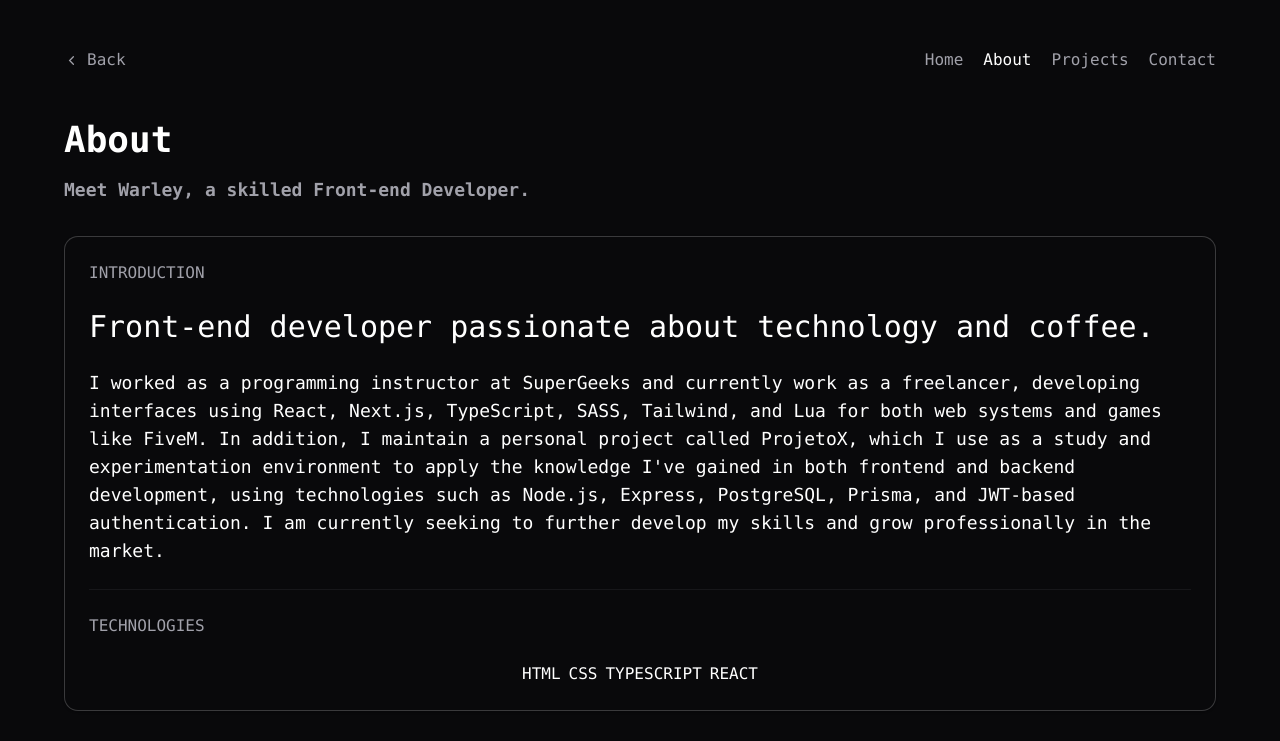
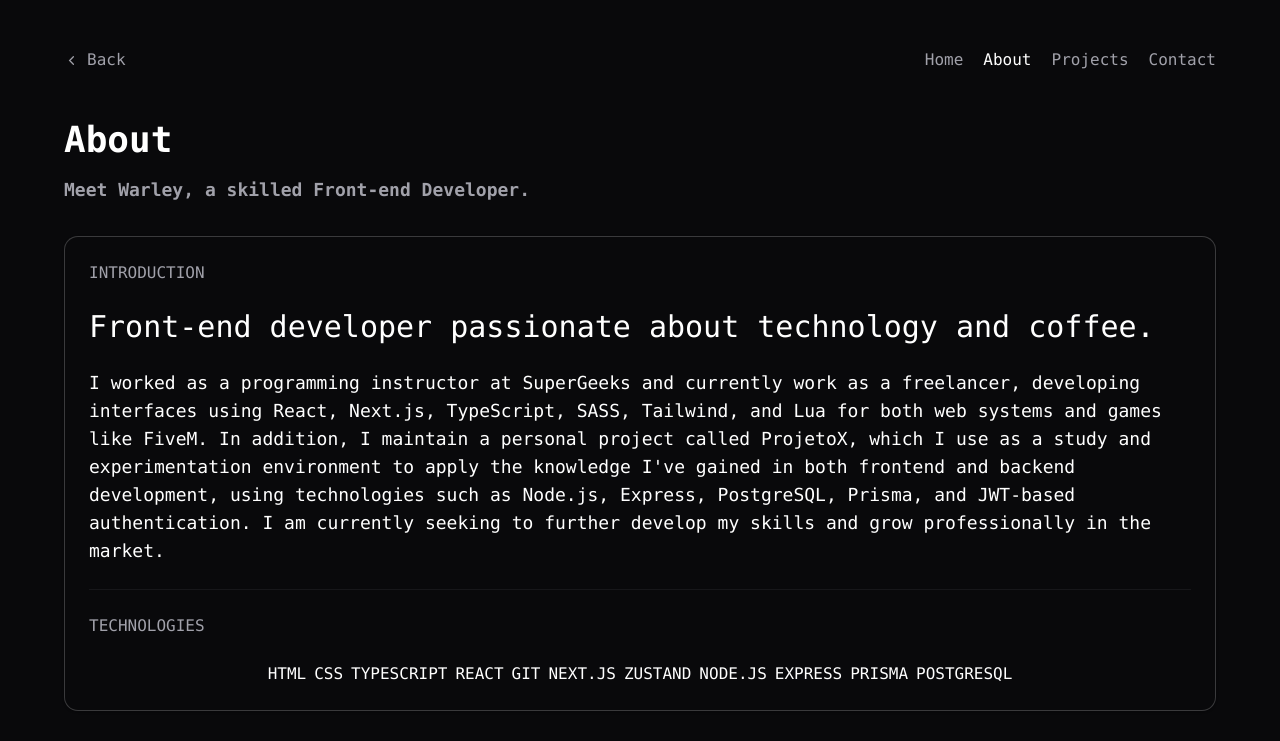
Before and after one commit to Warley72/Portfolio-V2, a Next.js app: page /about in a window 1280 px wide. Shown: the top 741 px of the page. Built offline with nearby package versions, Linux system fonts and the light colour scheme.

Commit message:
stackCommit

```diff
--- a/src/app/about/page.tsx
+++ b/src/app/about/page.tsx
@@ -1,7 +1,8 @@
 "use client"
 
 import { useState } from "react";
-import { about } from "@/data/About"
+import { Stack } from "@/data/Stack";
+import { about } from "@/data/About";
 import { Card } from "@/components/ui/card";
 import { Button } from "@/components/ui/button";
 import Navigation from "@/components/layout/navigation/Navigation";
@@ -23,11 +24,12 @@ export default function About() {
                         <p className="text-lg text-white">{about.textAbout}</p>
                         <div className="w-full h-px bg-zinc-800 opacity-50" />
                         <h1 className="text-[#A1A1AA] text-base uppercase">{about.textTechnologies}</h1>
-                        <div className="flex items-center justify-center gap-x-2">
-                            <span className="text-white">HTML</span>
-                            <span className="text-white">CSS</span>
-                            <span className="text-white">TYPESCRIPT</span>
-                            <span className="text-white">REACT</span>
+                        <div className="flex flex-wrap items-center justify-center gap-x-2">
+                            {Stack.map((stack, index) => (
+                                <div key={index} className="">
+                                    <h1 className="text-white uppercase">{[stack.stack]}</h1>
+                                </div>
+                            ))}
                         </div>
                     </Card>
 
--- /dev/null
+++ b/src/data/Stack.ts
@@ -0,0 +1,15 @@
+import { StackProps } from "@/types/Stack";
+
+export const Stack: StackProps [] = [
+    { stack: "HTML" },
+    { stack: "CSS" },
+    { stack: "TypeScript" },
+    { stack: "React" },
+    { stack: "Git" },
+    { stack: "Next.js" },
+    { stack: "Zustand" },
+    { stack: "Node.js" },
+    { stack: "Express" },
+    { stack: "Prisma" },
+    { stack: "PostgreSQL" },
+];
--- /dev/null
+++ b/src/types/Stack.d.ts
@@ -0,0 +1,3 @@
+export interface StackProps {
+    stack: string;
+}
```
Also changed, not shown: src/components/layout/cardProjects/CardProjects.tsx (line endings or trailing spaces).
